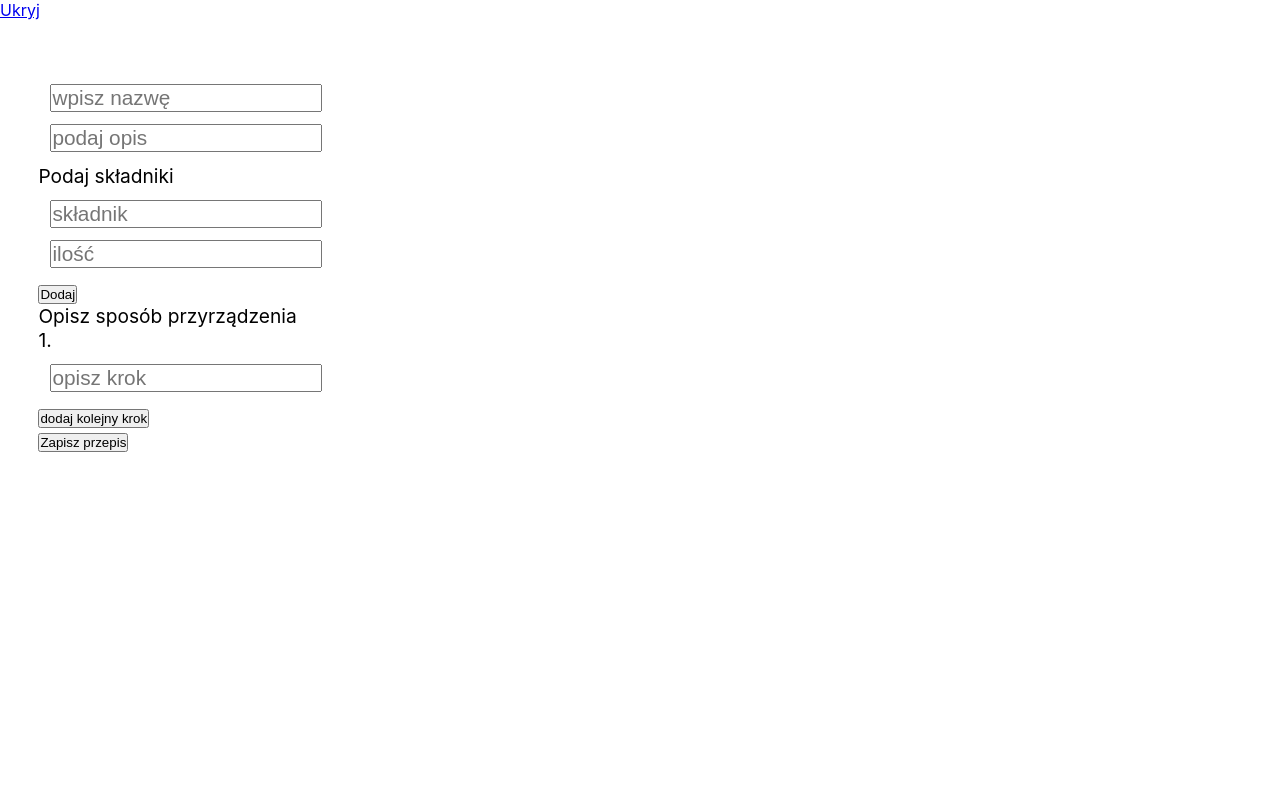
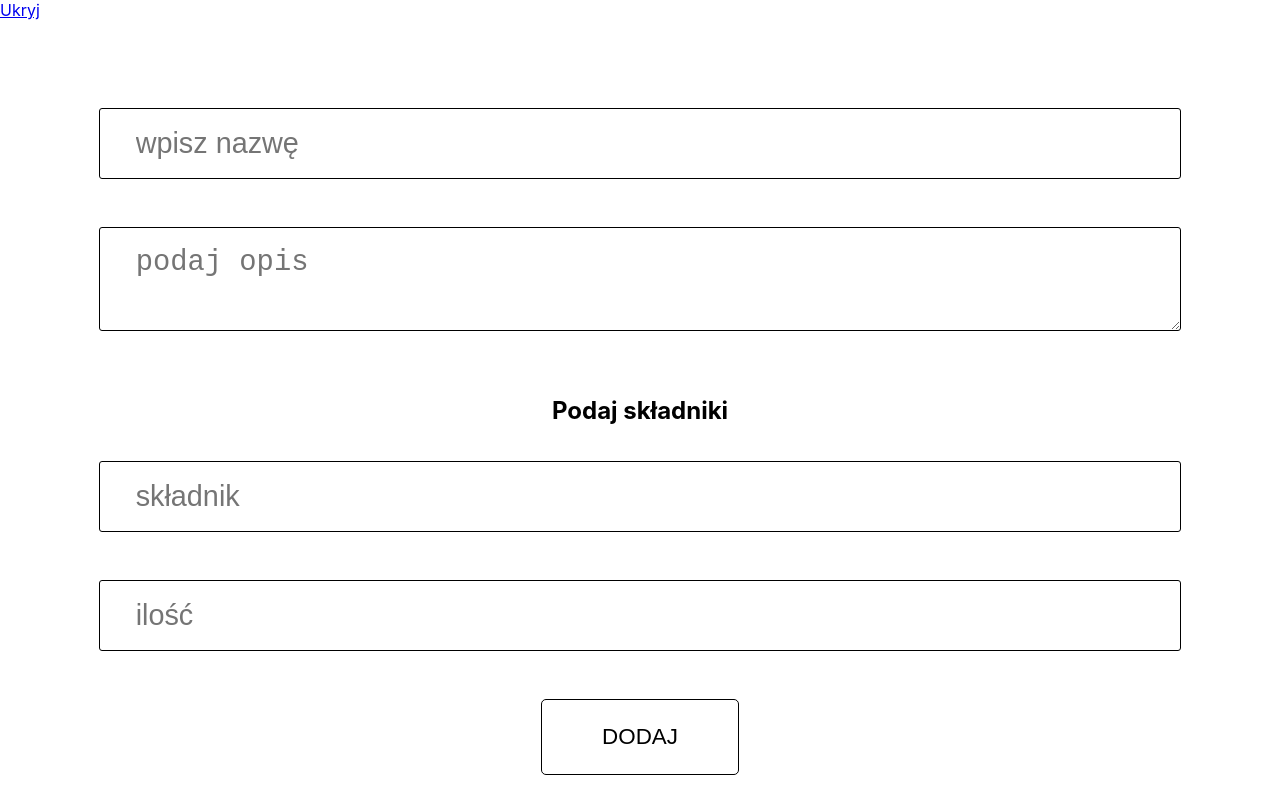
Before and after one commit to atrykp/what-s-for-dinner-react-app, a React (Create React App) app: page /addDish in a window 1280 px wide. Shown: the top 800 px of the page. Built offline with nearby package versions, Linux system fonts and the light colour scheme.

Commit message:
add styles to add dish form in AddDish.css

```diff
--- a/src/pages/AddDish.js
+++ b/src/pages/AddDish.js
@@ -96,21 +96,29 @@ const AddDish = (props) => {
   };
   let stepsInputs = dish.steps.map((x, i) => {
     return (
-      <div className="stepsBox" key={v4()}>
-        <span>{i + 1}.</span>
+      <div className="addDishForm__stepsBox" key={v4()}>
+        <span className="addDishForm__txt">{i + 1}.</span>
         <input
+          className="addDishForm__stepInput"
           type="text"
           placeholder="opisz krok"
           onChange={(e) => changeStepInput(e, i)}
           value={x.value}
           name="value"
         />
-        <div className="stepsBtns">
+        <div className="addDishForm__stepsBtns">
           {dish.steps.length - 1 === i && (
-            <button onClick={addStepsInput}>dodaj kolejny krok</button>
+            <button onClick={addStepsInput} className="addDishForm__stepsBtn">
+              dodaj krok
+            </button>
           )}
           {dish.steps.length !== 1 && (
-            <button onClick={() => removeStep(i)}>Usuń</button>
+            <button
+              onClick={() => removeStep(i)}
+              className="addDishForm__stepsBtn"
+            >
+              Usuń
+            </button>
           )}
         </div>
       </div>
@@ -119,8 +127,9 @@ const AddDish = (props) => {
 
   let ingredientImputs = dish.ingredient.map((x, i) => {
     return (
-      <div className="skladnikibox" key={v4()}>
+      <div className="addDishForm__ingredientsBox" key={v4()}>
         <input
+          className="addDishForm__ingredientsInput"
           type="text"
           placeholder="składnik"
           onChange={(e) => changeIngredientInputs(e, i)}
@@ -128,18 +137,29 @@ const AddDish = (props) => {
           value={x.name}
         />
         <input
+          className="addDishForm__ingredientsInput"
           type="text"
           placeholder="ilość"
           onChange={(e) => changeIngredientInputs(e, i)}
           name="quantity"
           value={x.quantity}
         />
-        <div className="buttons">
+        <div className="addDishForm__ingredientsBtns">
           {dish.ingredient.length !== 1 && (
-            <button onClick={() => removeIngredient(i)}>Usuń</button>
+            <button
+              onClick={() => removeIngredient(i)}
+              className="addDishForm__ingredientsBtn"
+            >
+              Usuń
+            </button>
           )}
           {dish.ingredient.length - 1 === i && (
-            <button onClick={addNewIngredientInputs}>Dodaj</button>
+            <button
+              onClick={addNewIngredientInputs}
+              className="addDishForm__ingredientsBtn"
+            >
+              Dodaj
+            </button>
           )}
         </div>
       </div>
@@ -148,8 +168,9 @@ const AddDish = (props) => {
   return (
     <>
       <Link to="/">Ukryj</Link>
-      <form action="" className="addDish" onSubmit={saveDish}>
+      <form action="" className="addDishForm" onSubmit={saveDish}>
         <input
+          className="addDishForm__txtInput"
           ref={nameDishInput}
           type="text"
           placeholder="wpisz nazwę"
@@ -158,18 +179,21 @@ const AddDish = (props) => {
           name="name"
         />
         {errorMsg && <p>{errorMsg}</p>}
-        <input
+        <textarea
+          className="addDishForm__txtArea"
           type="text"
           placeholder="podaj opis"
           onChange={handleInputChange}
           value={dish.description}
           name="description"
         />
-        <p>Podaj składniki</p>
+        <p className="addDishForm__txt">Podaj składniki</p>
         {ingredientImputs}
-        <p>Opisz sposób przyrządzenia</p>
+        <p className="addDishForm__txt">Opisz sposób przyrządzenia</p>
         {stepsInputs}
-        <button onSubmit={saveDish}>Zapisz przepis</button>
+        <button className="addDishForm__submitBtn" onSubmit={saveDish}>
+          Zapisz przepis
+        </button>
       </form>
     </>
   );
--- a/src/styles/AddDish.css
+++ b/src/styles/AddDish.css
@@ -1,10 +1,44 @@
-.addDish {
-  margin: 5% 3%;
-  font-size: 1.2rem;
+.addDishForm {
+  min-height: 90vh;
+  padding: 5% 3%;
+  text-align: center;
+}
+.addDishForm {
+  min-height: 90vh;
+  padding: 5% 3%;
+  text-align: center;
 }
 
-.addDish input {
-  display: block;
-  margin: 1%;
-  font-size: 1.3rem;
+.addDishForm__txtInput,
+.addDishForm__txtArea,
+.addDishForm__ingredientsInput,
+.addDishForm__stepInput {
+  width: 90%;
+  font-size: 1.8rem;
+  padding: 1.5% 3%;
+  margin: 2%;
+  border-radius: 3px;
+  border: 1px solid black;
 }
+.addDishForm__txt {
+  font-size: 1.5rem;
+  margin: 3% 0 1%;
+  font-weight: bold;
+}
+
+.addDishForm__stepsBtn,
+.addDishForm__ingredientsBtn,
+.addDishForm__submitBtn {
+  font-size: 1.4rem;
+  text-transform: uppercase;
+  margin: 2% 0;
+  padding: 2% 5%;
+  border: 1px solid black;
+  border-radius: 5px;
+  background-color: transparent;
+}
+.addDishForm__submitBtn {
+  margin: 5% 0;
+  font-size: 1.6rem;
+  background-color: rgba(0, 54, 18, 0.2);
+}
```
Also changed, not shown: 1 other file (tests, documents, lock files or other folders).
